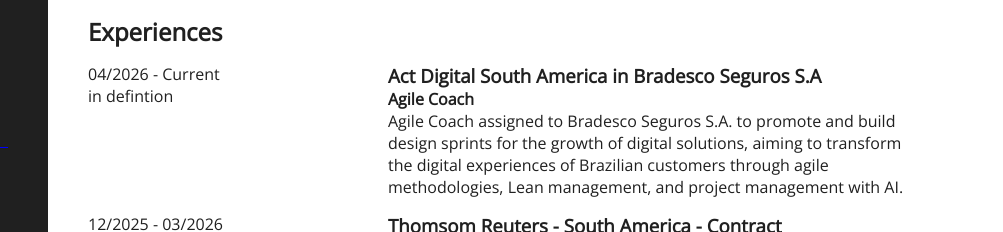
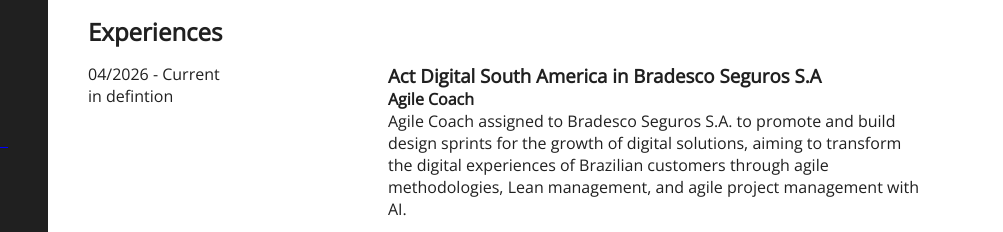
Before and after one commit to klemeragm/my-cv, a plain HTML site: page index.html in a window 1280 px wide. Shown: the part 407-639 px from the top of the page, 277-1280 px from the left. Drawn offline with nearby package versions, Linux system fonts and the light colour scheme.

Commit message:
Update experiences_2

```diff
--- a/index.html
+++ b/index.html
@@ -109,8 +109,10 @@
                         <h3>Act Digital South America in Bradesco Seguros S.A</h3>
                         <h4>Agile Coach</h4>
                         <p>
-                       Agile Coach assigned to Bradesco Seguros S.A. to promote and build design sprints for the growth of digital solutions,
-                       aiming to transform the digital experiences of Brazilian customers through agile methodologies, Lean management, and project management with AI.                      </p>
+                    Agile Coach assigned to Bradesco Seguros S.A. to promote and build design sprints for the growth of digital solutions,
+                    aiming to transform the digital experiences of Brazilian customers through agile methodologies, Lean management,
+                    and agile project management with AI.
+                      </p>
                     </div>
                 </div>
                 <div class='experience'>
```
